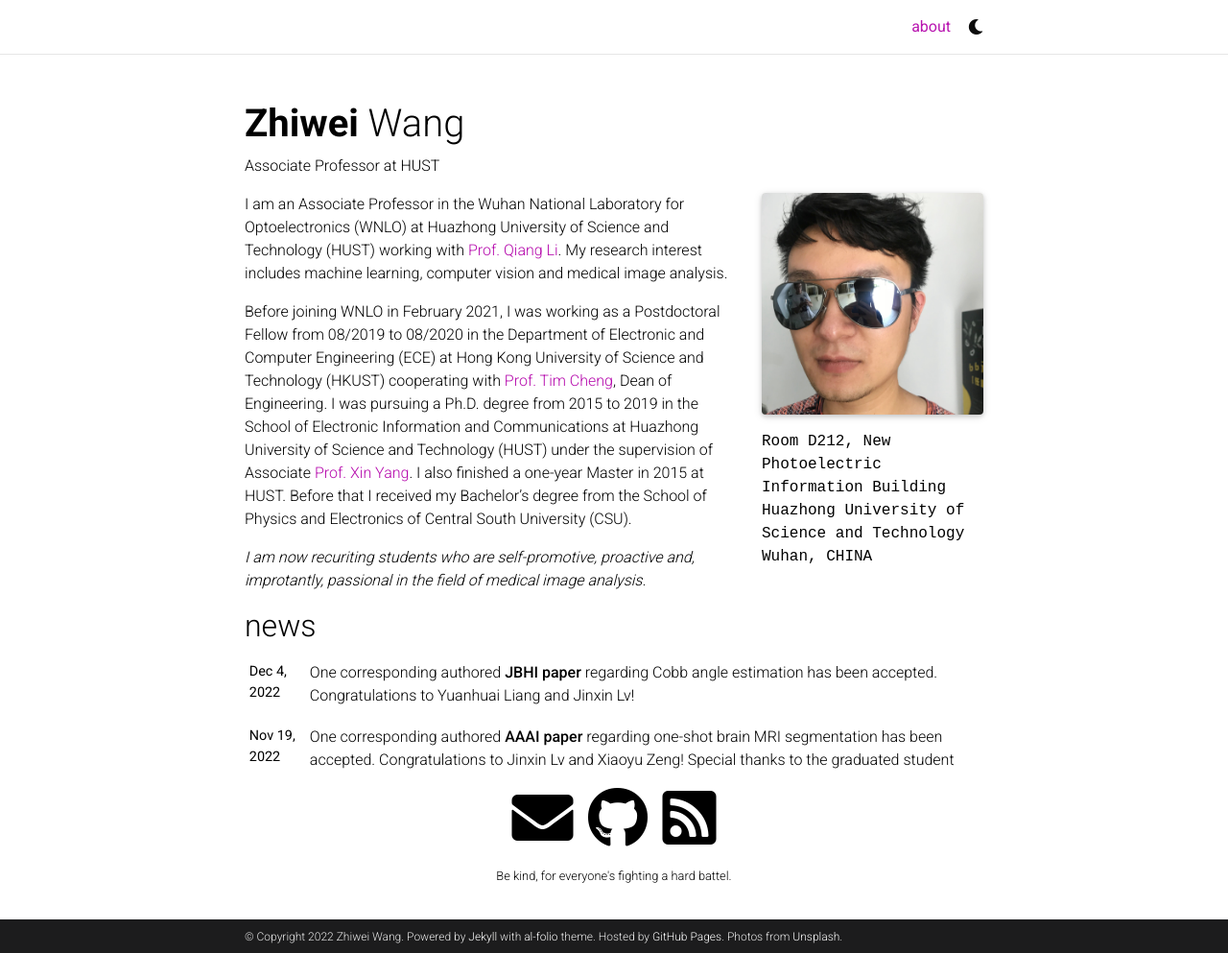
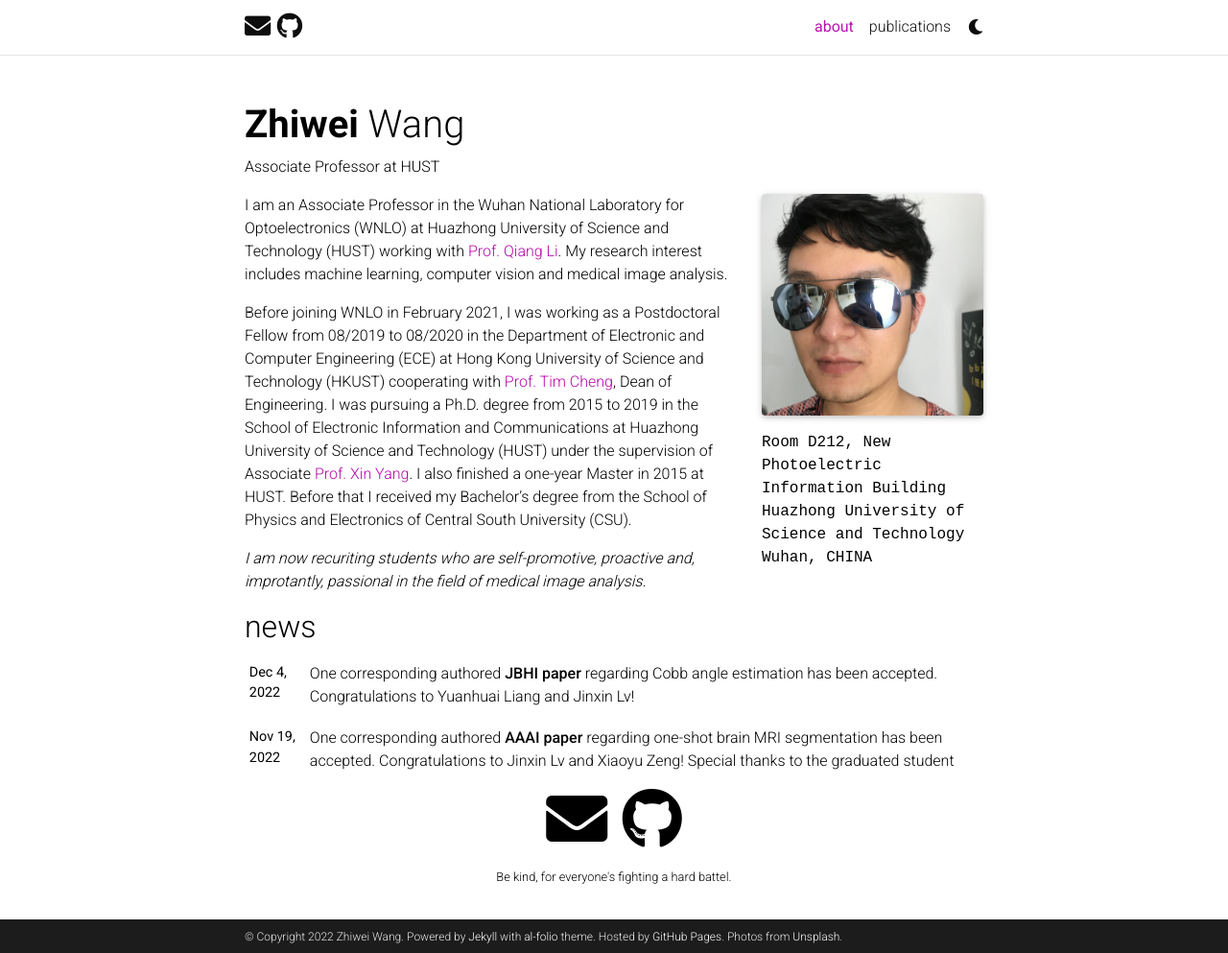
Before and after one commit to Andysis/andysis.github.io, a Jekyll site: the page built from _pages/about.md, in a window 1280 px wide and 993 px high. Shown: the whole window at 96% size. Built offline with Jekyll 4.4.1, drawn with Linux system fonts in a browser that asks for light colours; full-size pictures stand in for the smaller copies a plugin makes; a style sheet for code colours, icons or effects is not loaded.

Commit message:
refreshed

```diff
--- a/_config.yml
+++ b/_config.yml
@@ -13,7 +13,7 @@
   Powered by <a href="https://jekyllrb.com/" target="_blank">Jekyll</a> with <a href="https://github.com/alshedivat/al-folio">al-folio</a> theme.
   Hosted by <a href="https://pages.github.com/" target="_blank">GitHub Pages</a>.
   Photos from <a href="https://unsplash.com" target="_blank">Unsplash</a>.
-keywords: jekyll, jekyll-theme, academic-website, portfolio-website  # add your own keywords or leave empty
+keywords: # add your own keywords or leave empty
 
 lang: en # the language of your site (for example: en, fr, cn, ru, etc.)
 icon: ⚛️  # the emoji used as the favicon (alternatively, provide image name in /assets/img/)
@@ -41,7 +41,7 @@
 # will use title and url fields
 # Take a look to https://github.com/jekyll/jekyll-feed for more customization
 
-rss_icon: true
+rss_icon: false
 
 # -----------------------------------------------------------------------------
 # Layout
@@ -330,11 +330,11 @@
 enable_google_verification: false  # enables google site verification
 enable_bing_verification:   false  # enables bing site verification
 enable_masonry:             true   # enables automatic project cards arangement
-enable_math:                true   # enables math typesetting (uses MathJax)
+enable_math:                false   # enables math typesetting (uses MathJax)
 enable_tooltips:            false  # enables automatic tooltip links generated
                                    # for each section titles on pages and posts
 enable_darkmode:            true   # enables switching between light/dark modes
-enable_navbar_social:       false  # enables displaying social links in the
+enable_navbar_social:       true  # enables displaying social links in the
                                    # navbar on the about page
 enable_project_categories:  true   # enables categorization of projects into
                                    # multiple categories
```
Also changed, not shown: _pages/publications.md (+1 -1 lines).
